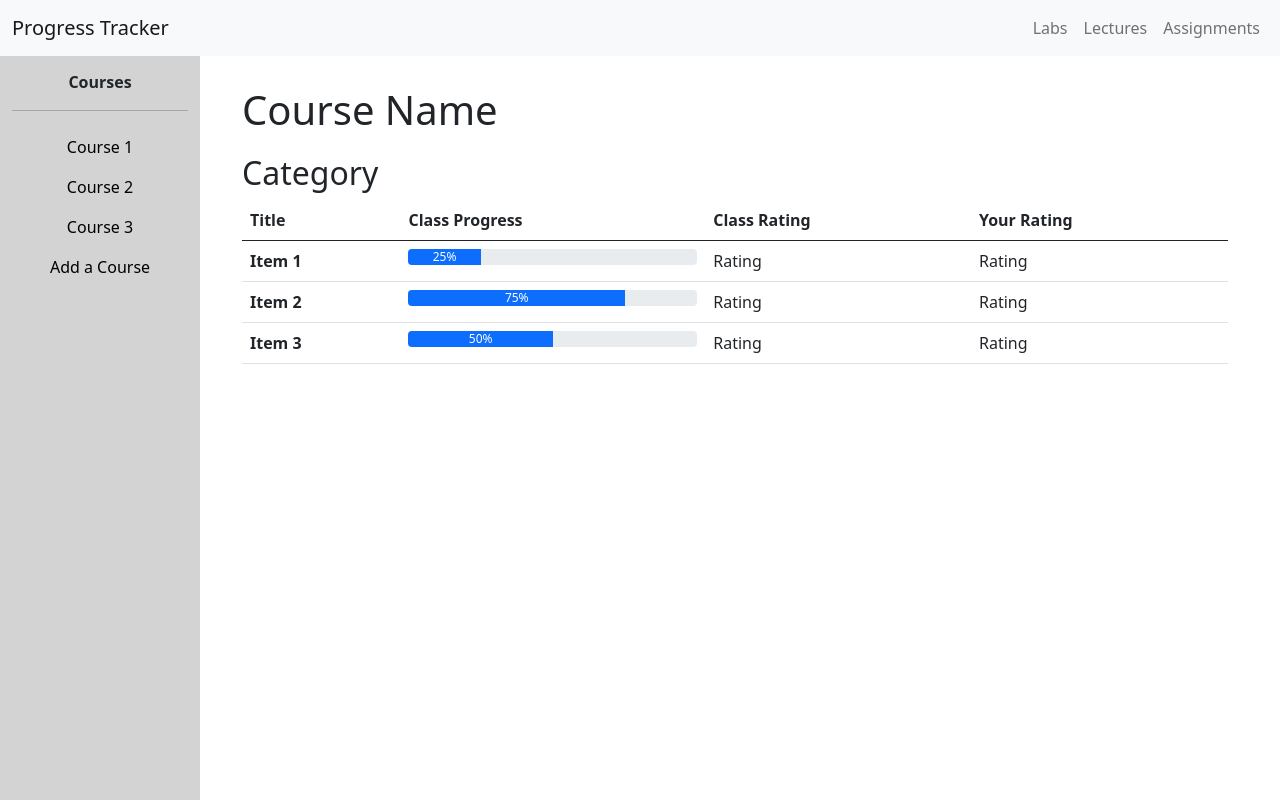
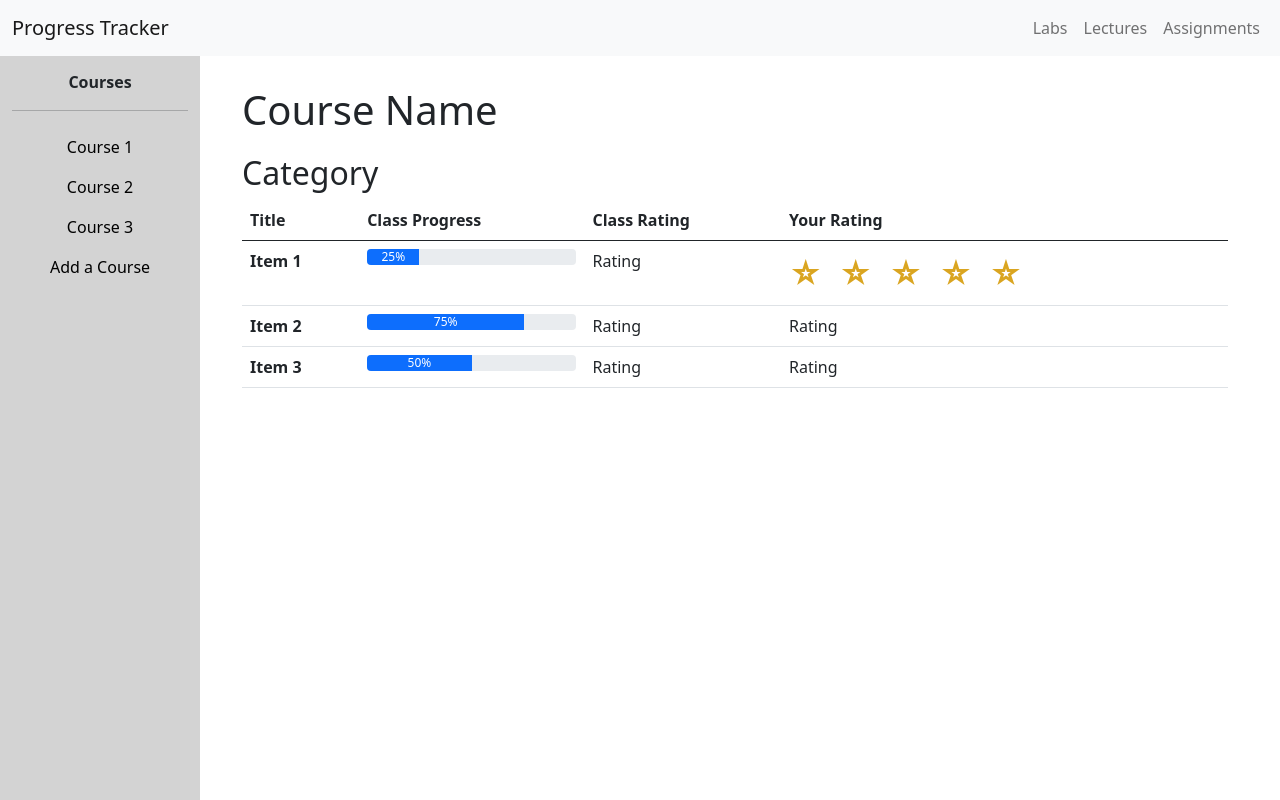
Before and after one commit to annegu/TravelBud, a Flask app: page / in a window 1280 px wide. Run offline with Flask 2, Linux system fonts and the light colour scheme.

Commit message:
Add star rating

```diff
--- a/templates/home.html
+++ b/templates/home.html
@@ -80,7 +80,15 @@
                         </div>
                     </td>
                     <td>Rating</td>
-                    <td>Rating</td>
+                    <td>
+                        <div class="stars" data-rating="0">
+                            <span class="star">&nbsp;</span>
+                            <span class="star">&nbsp;</span>
+                            <span class="star">&nbsp;</span>
+                            <span class="star">&nbsp;</span>
+                            <span class="star">&nbsp;</span>
+                        </div>
+                    </td>
                   </tr>
                   <tr>
                     <th scope="row">Item 2</th>
```
